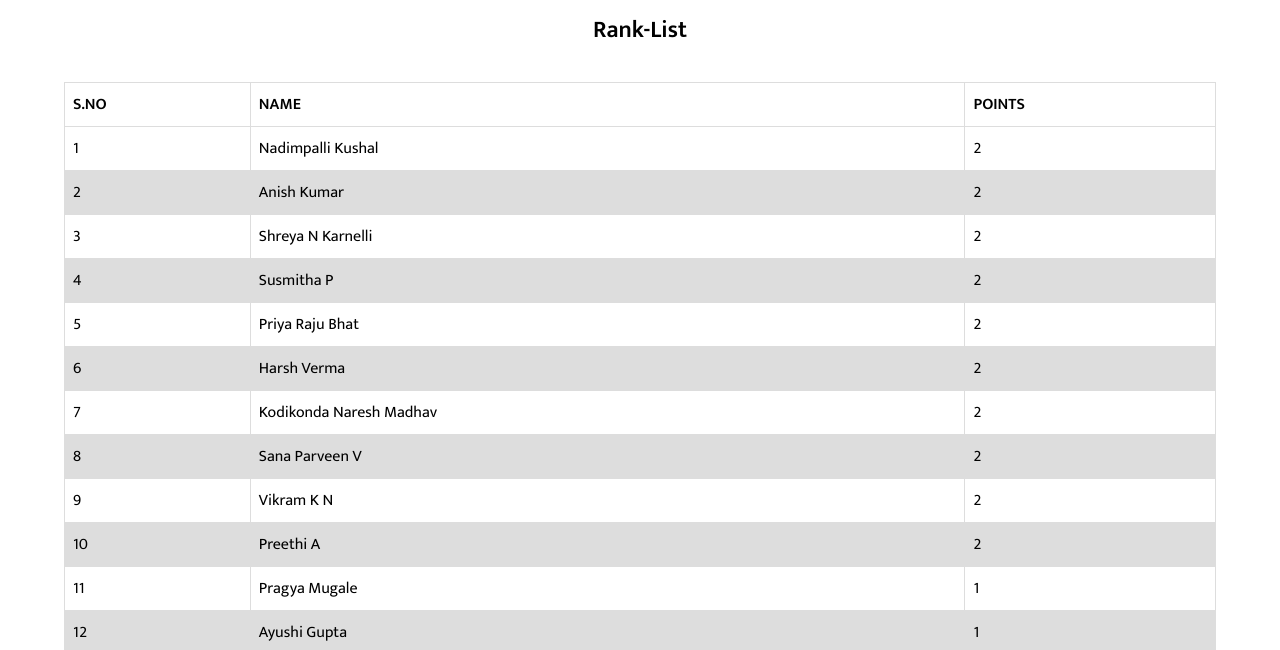
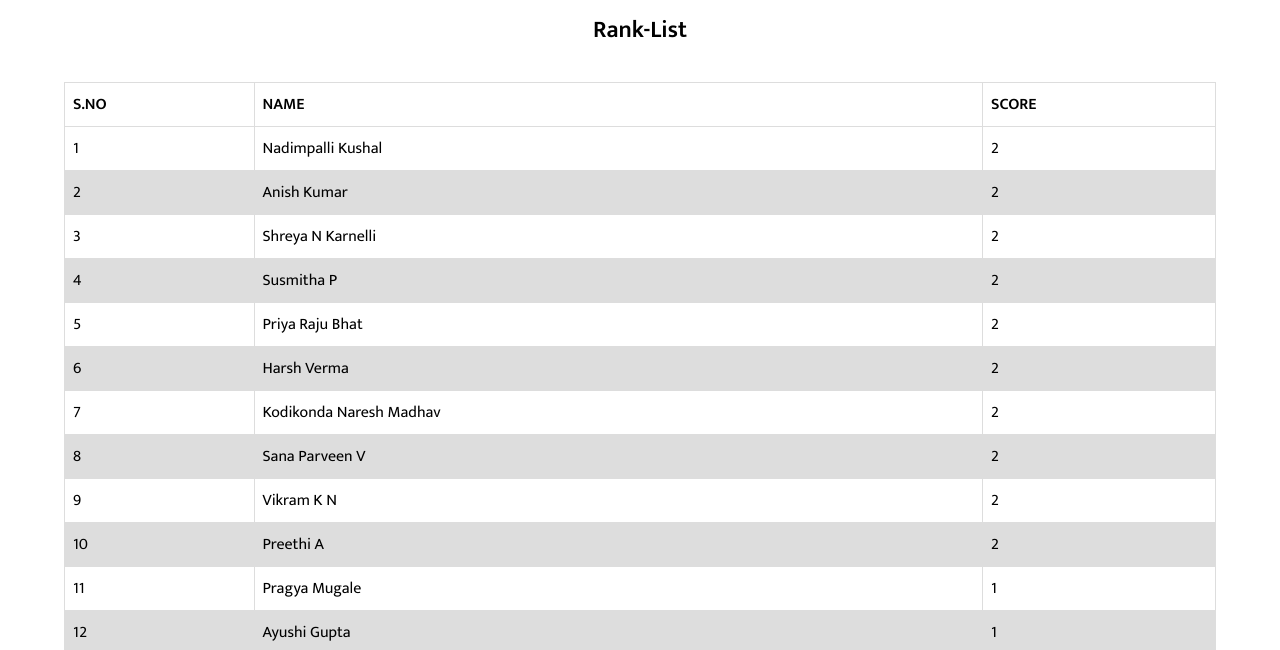
Before and after one commit to ashish-gopalika/techhub-ranklist, a plain HTML site: page index.html in a window 1280 px wide. Shown: the part 150-800 px from the top of the page. Drawn offline with Linux system fonts and the light colour scheme.

Commit message:
score instead of point

```diff
--- a/index.html
+++ b/index.html
@@ -22,7 +22,7 @@
                 <tr>
                     <th>S.NO</th>
                     <th>NAME</th>
-                    <th>POINTS</th>
+                    <th>SCORE</th>
                 </tr>
                 <tbody id="tableData">
 
```
